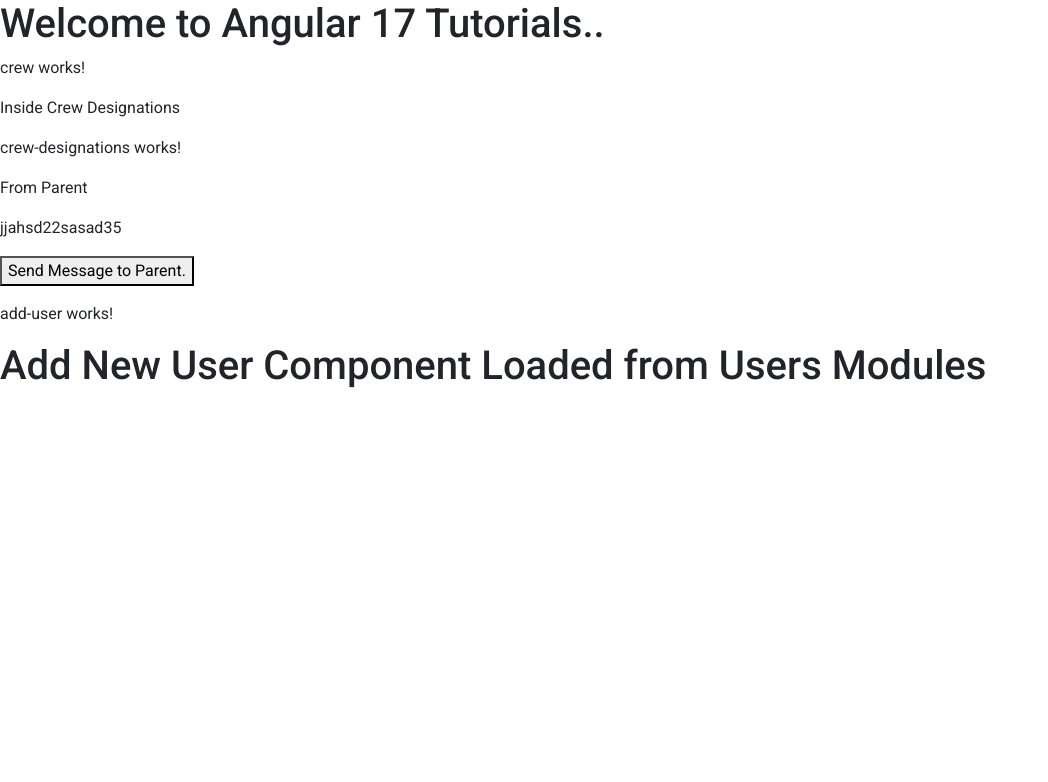
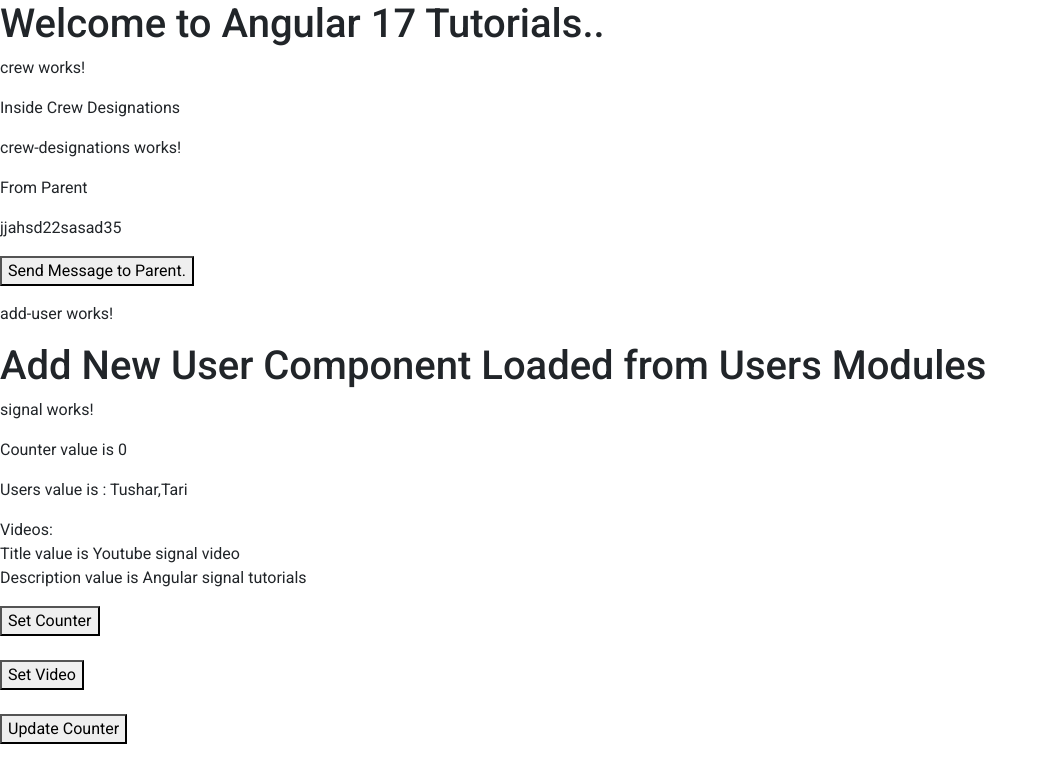
Before and after one commit to tushartari11/crew-management, an Angular app: page /signals in a window 1280 px wide. Before the commit this address led to /. Shown: the top 782 px of the page, without its empty margins (0-1048 px from the left). Built offline with nearby package versions, Linux system fonts and the light colour scheme.

Commit message:
signals code changes

```diff
--- a/src/app/app.routes.ts
+++ b/src/app/app.routes.ts
@@ -1,5 +1,6 @@
 import { Routes } from '@angular/router';
 import { TwoWayComponent } from './two-way/two-way.component';
+import { SignalComponent } from './signal/signal.component';
 
 export const routes: Routes = [
   {
@@ -18,4 +19,8 @@
     path: 'two-way',
     component: TwoWayComponent,
   },
+  {
+    path: 'signals',
+    component: SignalComponent,
+  },
 ];
--- /dev/null
+++ b/src/app/signal/signal.component.html
@@ -0,0 +1,18 @@
+<p>signal works!</p>
+<p>Counter value is {{ counter() }}</p>
+<p>Users value is : {{ users() }}</p>
+<p>
+  Videos:
+  <br />
+  Title value is {{ videos().title }}
+  <br />
+  Description value is {{ videos().description }}
+</p>
+
+<button (click)="setCounter()">Set Counter</button>
+<br />
+<br />
+<button (click)="setVideo()">Set Video</button>
+<br />
+<br />
+<button (click)="updateCounter()">Update Counter</button>
--- /dev/null
+++ b/src/app/signal/signal.component.ts
@@ -0,0 +1,31 @@
+import { Component, signal } from '@angular/core';
+
+@Component({
+  selector: 'app-signal',
+  imports: [],
+  templateUrl: './signal.component.html',
+  styleUrl: './signal.component.scss',
+})
+export class SignalComponent {
+  counter = signal(0);
+  username = signal('');
+  users = signal(['Tushar', 'Tari']);
+  videos = signal({
+    title: 'Youtube signal video',
+    description: 'Angular signal tutorials',
+  });
+
+  setCounter() {
+    this.counter.set(30);
+  }
+  updateCounter() {
+    this.counter.update((counter) => counter + 50);
+  }
+
+  setVideo() {
+    this.videos.set({
+      title: 'New Title',
+      description: 'New Description',
+    });
+  }
+}
```
Also changed, not shown: src/app/signal/signal.component.scss (added), 1 other file (tests, documents, lock files or other folders).
